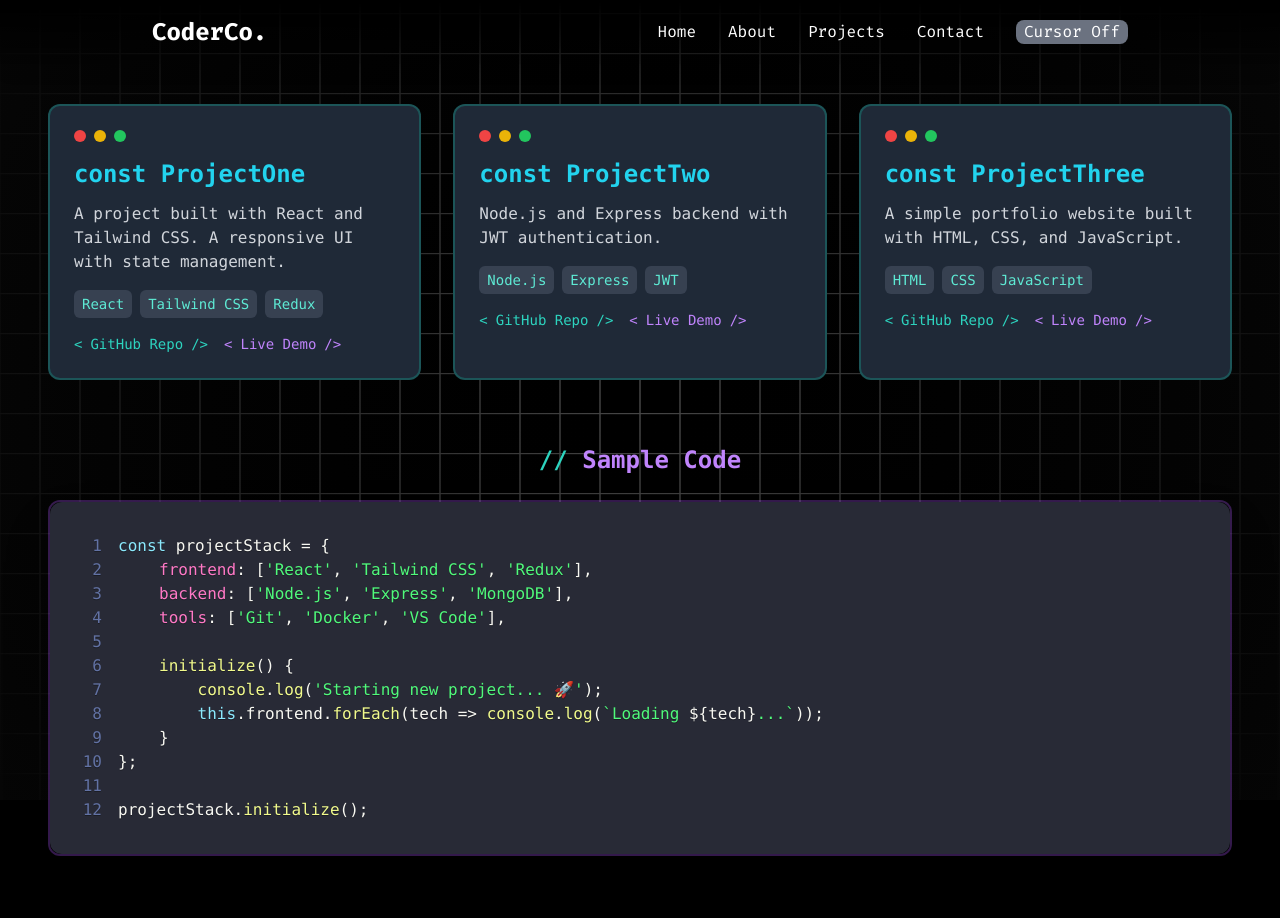
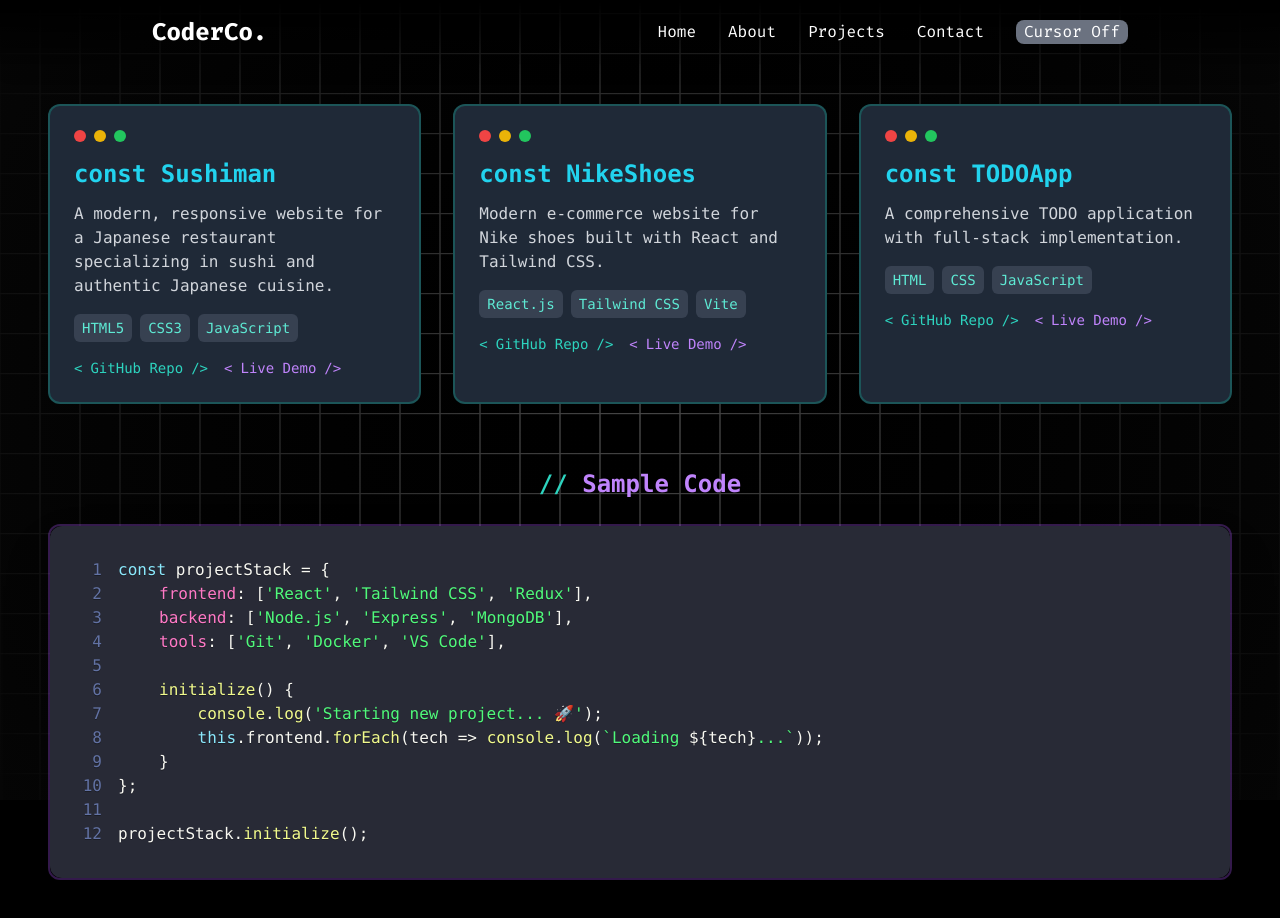
Before and after one commit to raxmonovrx/Landing-Page-with-animations, a React (Vite) app: page /projects in a window 1280 px wide. Shown: the top 918 px of the page. Built offline with nearby package versions, Linux system fonts and the light colour scheme.

Commit message:
Update project titles and descriptions in ProjectsSection component

```diff
--- a/src/components/desktopNav.jsx
+++ b/src/components/desktopNav.jsx
@@ -6,7 +6,7 @@ export const DesktopNav = ({ handleMenuToggle, handleToggle, isOn }) => {
 		<div>
 			<nav className='container mx-auto max-w-screen-lg px-6 py-4 flex items-center justify-between'>
 				<div className='text-2xl font-bold text-white cursor-pointer'>
-					CoderCo.
+					<Link to='/'>CoderCo.</Link>
 				</div>
 				<div className='hidden md:flex space-x-8'>
 					<Link to='/' className='text-white hover:text-gray-200 transition'>
--- a/src/layouts/projects.jsx
+++ b/src/layouts/projects.jsx
@@ -4,26 +4,27 @@ import { dracula } from 'react-syntax-highlighter/dist/esm/styles/prism'
 export const ProjectsSection = () => {
 	const projects = [
 		{
-			title: 'Project One',
+			title: 'Sushiman',
 			description:
-				'A project built with React and Tailwind CSS. A responsive UI with state management.',
-			repo: 'https://github.com/FarruXbek/project-one',
-			demo: 'https://project-one-demo.com',
-			tech: ['React', 'Tailwind CSS', 'Redux'],
+				'A modern, responsive website for a Japanese restaurant specializing in sushi and authentic Japanese cuisine.',
+			repo: 'https://github.com/raxmonovrx/Sushiman',
+			demo: ' https://raxmonovrx.github.io/Sushiman/',
+			tech: ['HTML5', 'CSS3', 'JavaScript'],
 		},
 		{
-			title: 'Project Two',
-			description: 'Node.js and Express backend with JWT authentication.',
-			repo: 'https://github.com/FarruXbek/project-two',
-			demo: 'https://project-two-demo.com',
-			tech: ['Node.js', 'Express', 'JWT'],
+			title: 'Nike Shoes',
+			description:
+				'Modern e-commerce website for Nike shoes built with React and Tailwind CSS.',
+			repo: 'https://github.com/raxmonovrx/Nike-Landing-Page',
+			demo: 'https://nike-landing-page-iota-eight.vercel.app',
+			tech: ['React.js', 'Tailwind CSS', 'Vite'],
 		},
 		{
-			title: 'Project Three',
+			title: 'TODO App',
 			description:
-				'A simple portfolio website built with HTML, CSS, and JavaScript.',
-			repo: 'https://github.com/FarruXbek/project-three',
-			demo: 'https://project-three-demo.com',
+				'A comprehensive TODO application with full-stack implementation.',
+			repo: 'https://github.com/raxmonovrx/TODO-App-Full',
+			demo: 'https://todo-app-phi-ashy-40.vercel.app',
 			tech: ['HTML', 'CSS', 'JavaScript'],
 		},
 	]
```
